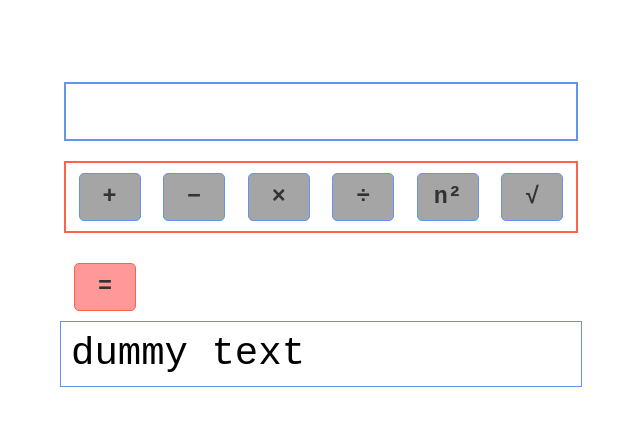
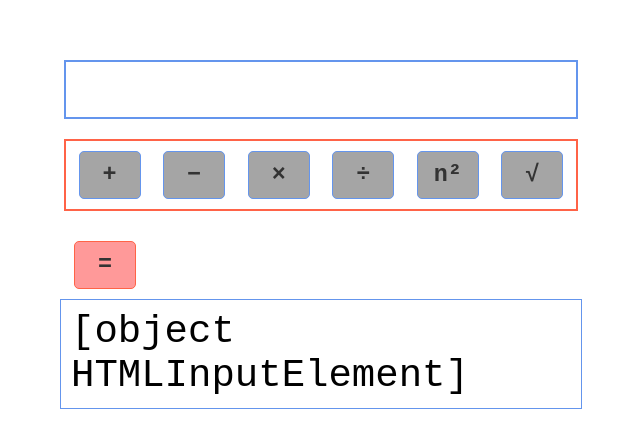
Before and after one commit to test0n3/w12-d01, a plain HTML site: page index.html in a window 1280 px wide. Shown: the part 166-614 px from the top of the page, without its empty margins (319-959 px from the left). Drawn offline with Linux system fonts and the light colour scheme.

Commit message:
Add JS functionality

```diff
--- a/index.html
+++ b/index.html
@@ -23,7 +23,7 @@
       </span>
       <a href="#" id="action">&#61;</a>
     </form>
-    <div class="results">dummy text</div>
+    <div id="results">dummy text</div>
   </div>
   <script src="./js/calc.js"></script>
 </body>
--- a/js/calc.js
+++ b/js/calc.js
@@ -0,0 +1,2 @@
+number = document.getElementById("number")
+document.getElementById("results").innerHTML = number;
--- a/styles/style.css
+++ b/styles/style.css
@@ -59,7 +59,7 @@ form #action {
   background-color: #ff9999;
 }
 
-.results {
+#results {
   border: 1px solid cornflowerblue;
   padding: 10px;
   font-size: 3em;
```
